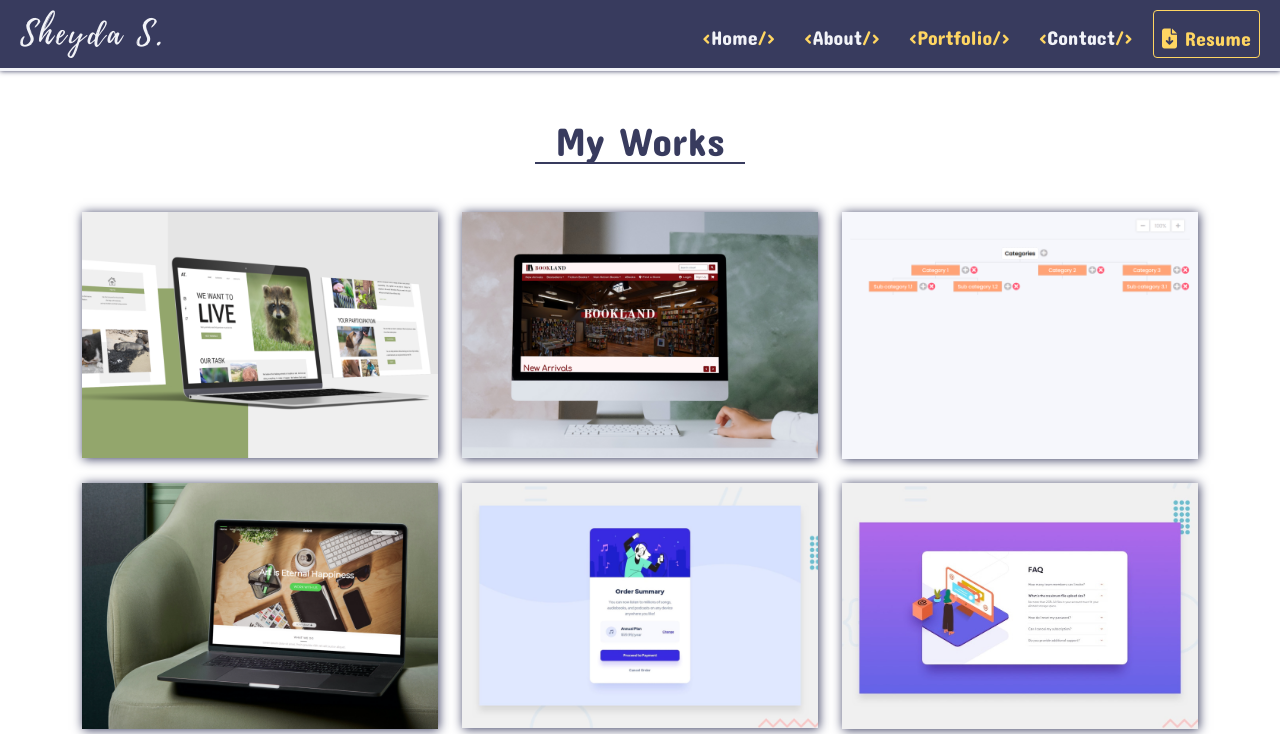
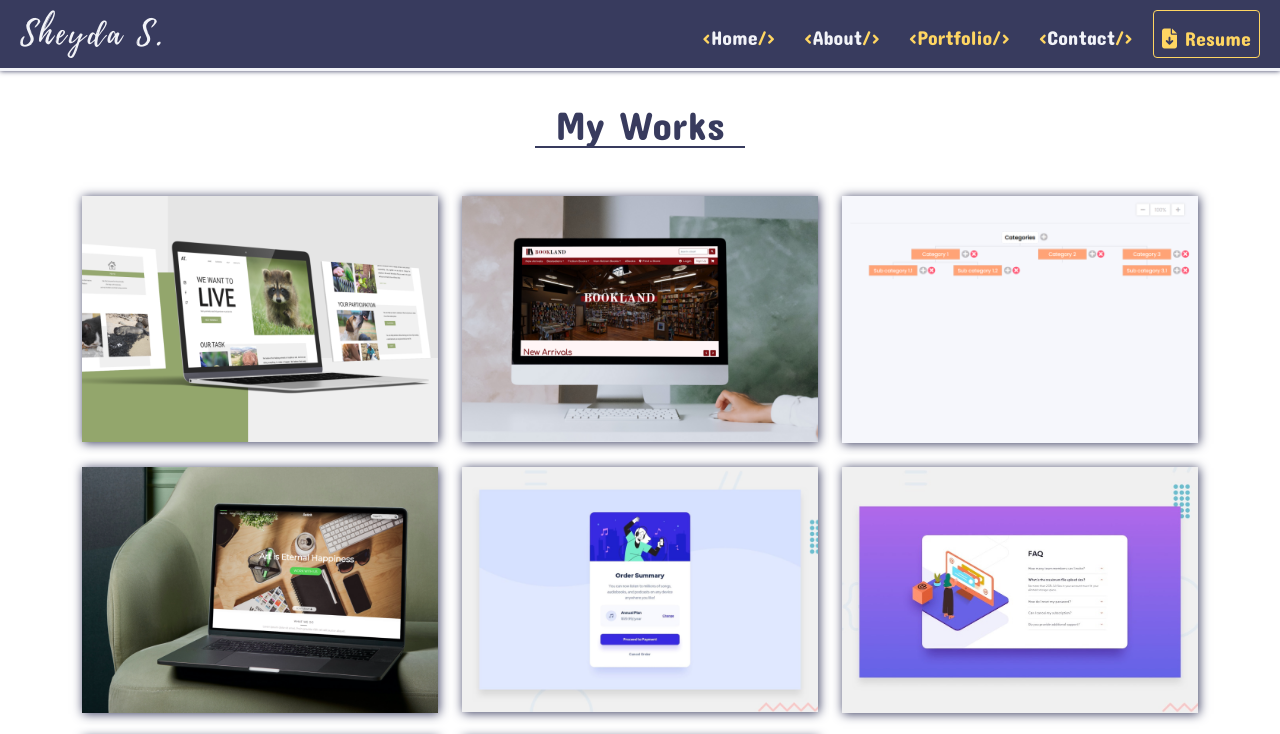
Before and after one commit to sheyda99/portfolio, a plain HTML site: page works.html in a window 1280 px wide. Shown: the top 734 px of the page. Drawn offline with Linux system fonts and the light colour scheme.

Commit message:
Fixing some design problems

```diff
--- a/works.html
+++ b/works.html
@@ -40,10 +40,10 @@
     <div id="go-to-top"><a href="#top"><img src="assets/img/icons/arrow-up.png" style="width: 100%;" alt="Arrow up icon"></a></div>
 
 
-    <main style="background-color: #fff;" class="text-center pt-5">
+    <main style="background-color: #fff;" class="text-center">
         <section id="works">
             <div class="container">
-                <h2 class="mt-3 mb-5 h1">My Works</h2>
+                <h2 class="my-5 h1">My Works</h2>
                 <div class="row mb-3">
                     <div class="work-item col-12 col-sm-6 col-lg-4 mb-4" data-aos="fade-up" data-aos-duration="2000">
                         <img src="assets/img/works/helpanimals-mini.png" alt="Help animals design">
```
